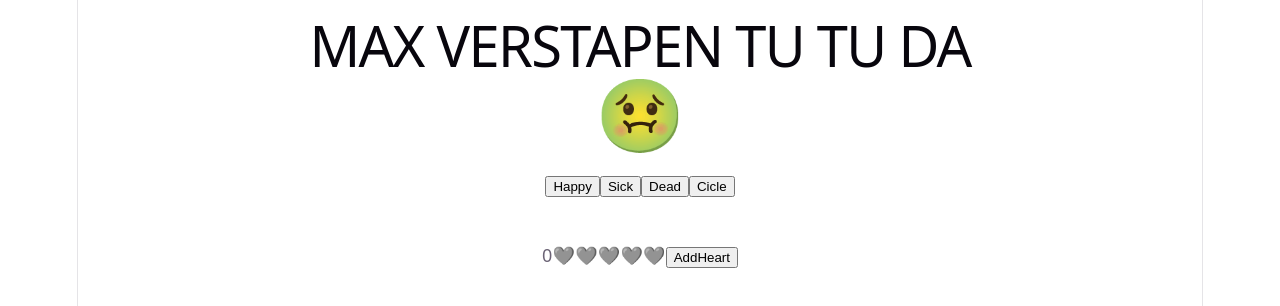
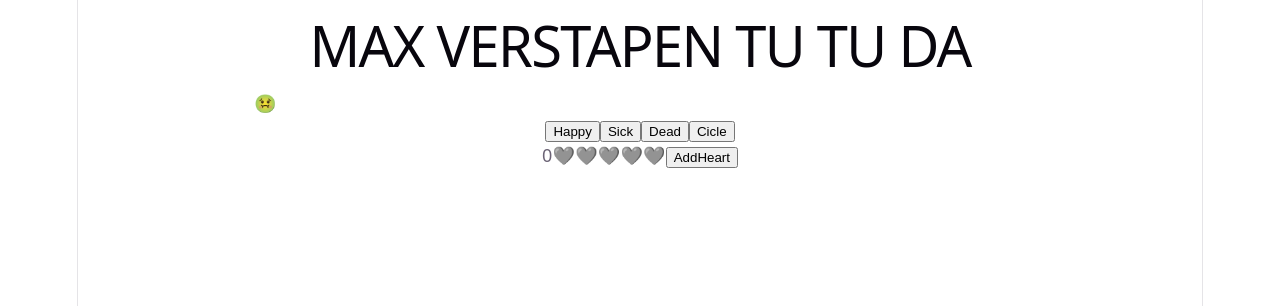
Before and after one commit to ufjf-dcc207/ufjf-dcc207-2026-3-a-atv06-eduardofontainha, a React (Vite) app: page / in a window 1280 px wide. Shown: the top 306 px of the page. Built offline with nearby package versions, Linux system fonts and the light colour scheme.

Commit message:
Style Emoji

```diff
--- a/src/Emoji.css
+++ b/src/Emoji.css
@@ -1,7 +1,13 @@
 .emoji {
-    margin: 10px 0 0 0;
-    font-size: 4em;
+    display: grid;
+    grid-template-columns: repeat(3, 1fr);
+    & .face {
+        font-size: 4em;
+        display: grid;
+        place-content: center;
+    }
+    & .acoes, & .atributos  {
+        display: flex;
+        flex-direction: column;
+    }
 }
-button{
-    margin: 50px 0 0 0;
-}
```
